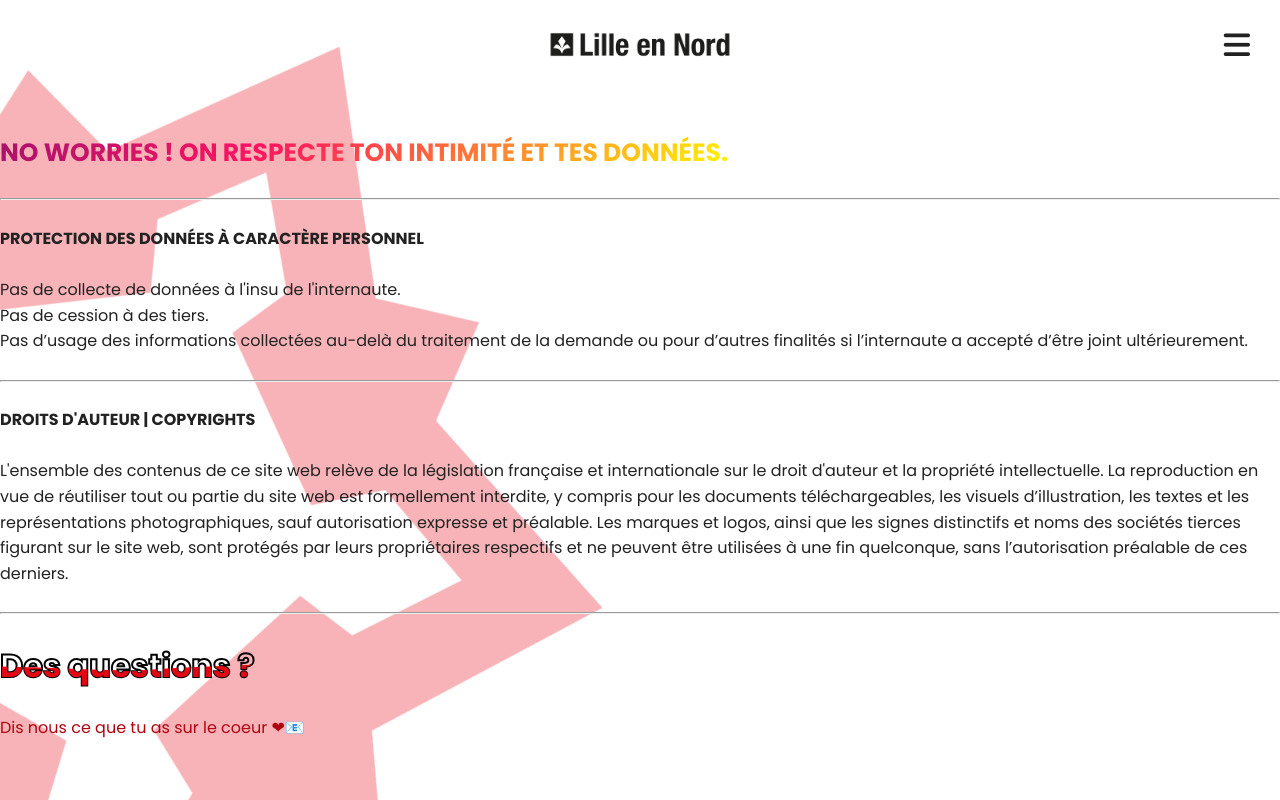
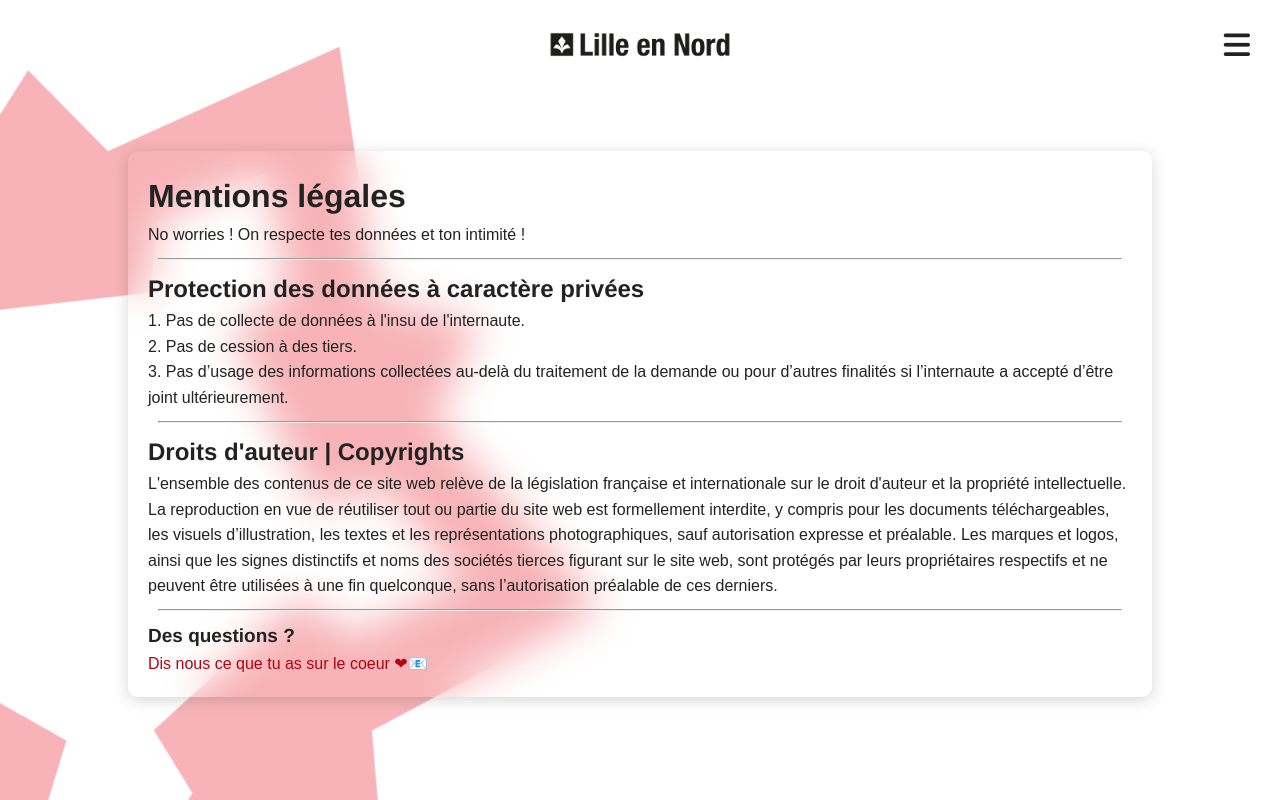
Before and after one commit to Kirjal/lille-en-nord, a Vue app: page /mentions in a window 1280 px wide. Built offline with nearby package versions, Linux system fonts and the light colour scheme.

Commit message:
modif contact + mentions + suppression plan

```diff
--- a/src/components/Navigation.vue
+++ b/src/components/Navigation.vue
@@ -23,9 +23,6 @@
       </li>
       <li>
         <router-link v-on:click="fermeMenu()" :to="{name:'mentions'}">Mentions Légales</router-link>
-      </li>
-      <li>
-        <router-link v-on:click="fermeMenu()" :to="{name:'plan'}">Plan du site</router-link>
       </li>
     </ul>
     <div v-if="user">
--- a/src/pages/Accueil.vue
+++ b/src/pages/Accueil.vue
@@ -167,10 +167,13 @@ article img {
 .show_more i {
     font-size: 60px;
     transition: all .2s ease-in-out;
+    color: var(--main-color);
 }
 
 .show_more i:hover {
-    transform: scale(1.1)
+    transform: scale(1.1);
+    cursor: pointer;
+    color: var(--main-color-darker);
 }
 
 .search {
--- a/src/pages/Contact.vue
+++ b/src/pages/Contact.vue
@@ -1,95 +1,28 @@
 <template>
-
-    <section><div class="content">
-            <h4> Contact</h4>
-            <h4> Contact</h4>
-        </div>
-        <br />
-    <br />
-    <strong>Pour toute demande de partenariat, proposition, invitation à un voyage de presse, oubli dans un article… </strong>
-    <br/>
-<strong>
-    N’hésitez pas à me contacter par email:
-    <a href="mailto:lilleennord.contact@gmail.com">lilleennord.contact@gmail.com</a>
-    .
-</strong>
-<br/>
-<strong>J’essaie de répondre dans les plus brefs délais à toutes les demandes 😉</strong>
-</section>
-
-
+    <div class="contact">
+        <h1>Contact</h1>
+        <p>Pour toute demande de partenariat, proposition, invitation à un voyage de presse, oubli dans un article…</p>
+        <p>N’hésitez pas à me contacter par e-mail suivante :</p>
+        <a href="mailto:lilleennord.contact@gmail.com">lilleennord.contact@gmail.com</a>
+        <small>J’essaie de répondre dans les plus brefs délais à toutes les demandes 😉</small>
+    </div>
 </template>
 
 <script>
-    export default {
-        name:'ContactComponent'
-    }
+export default {
+    name: 'ContactComponent'
+}
 </script>
 
 <style scoped>
-@import url("https://fonts.googleapis.com/css?family=Poppins:100,200,300,400,500,600,700,800,900");
-
-* {
-    margin: 0;
-    padding: 0;
-    box-sizing: border-box;
-    font-family: "Poppins", sans-serif;
+.contact {
+    width: 80%;
+    backdrop-filter: blur(20px);
+    padding: 20px;
+    box-shadow: 0 3px 15px rgba(51, 51, 51, 0.2);
+    border-radius: 10px;
 }
-
-body {
-    display: flex;
-    background: rgb(255, 255, 255);
-    min-height: 100vh;
-    align-items: center;
-    justify-content: center;
-}
-
-.content {
-    position: relative;
-    height: 50px;
-}
-
-.content h4 {
-    color: #fff;
-    font-size: 2em;
-    position: absolute;
-
-}
-
-.content h4:nth-child(1) {
-    color: transparent;
-    -webkit-text-stroke: 2px #050404;
-}
-
-.content h4:nth-child(2) {
-    color: #E30613;
-    animation: animate 4s ease-in-out infinite;
-}
-@keyframes animate {
-
-    0%,
-    100% {
-        clip-path: polygon(0% 45%,
-                16% 44%,
-                33% 50%,
-                54% 60%,
-                70% 61%,
-                84% 59%,
-                100% 52%,
-                100% 100%,
-                0% 100%);
-    }
-
-    50% {
-        clip-path: polygon(0% 60%,
-                15% 65%,
-                34% 66%,
-                51% 62%,
-                67% 50%,
-                84% 45%,
-                100% 46%,
-                100% 100%,
-                0% 100%);
-    }
+small {
+    display: block;
 }
 </style>
--- a/src/pages/Mentions.vue
+++ b/src/pages/Mentions.vue
@@ -1,155 +1,50 @@
 <template>
-    <div>
-     <br/>
-    <div class="container">
-        <div class="row">
-            <div class="col-md-12 text-center">
-                <h2 class="animate-charcter"> NO WORRIES ! ON RESPECTE TON INTIMITÉ ET TES DONNÉES.</h2>
-            </div>
-        </div>
-    </div>
-
-     <br/>
-     <hr/>
-    <br/>
-     <h4>PROTECTION DES DONNÉES À CARACTÈRE PERSONNEL</h4>
-     <br/>
+    <div class="mentions">
+        <h1>Mentions légales</h1>
+        <p>No worries ! On respecte tes données et ton intimité !</p>
+        <hr />
+        <h2>Protection des données à caractère privées</h2>
         <ol>
             <li>Pas de collecte de données à l'insu de l'internaute.</li>
             <li>Pas de cession à des tiers.</li>
-        <li>Pas d’usage des informations collectées au-delà du traitement de la demande ou pour d’autres finalités si l’internaute a
-        accepté d’être joint ultérieurement.</li>
+            <li>Pas d’usage des informations collectées au-delà du traitement de la demande ou pour d’autres finalités
+                si l’internaute a accepté d’être joint ultérieurement.</li>
         </ol>
-     <br/>
-     <hr/>
-     <br/>
-     <h4>DROITS D'AUTEUR | COPYRIGHTS</h4>
-     <br/>
-     <p>L'ensemble des contenus de ce site web relève de la législation française et internationale sur le droit d'auteur et la
-    propriété intellectuelle. La reproduction en vue de réutiliser tout ou partie du site web est formellement interdite, y
-    compris pour les documents téléchargeables, les visuels d’illustration, les textes et les représentations
-    photographiques, sauf autorisation expresse et préalable. Les marques et logos, ainsi que les signes distinctifs et noms
-    des sociétés tierces figurant sur le site web, sont protégés par leurs propriétaires respectifs et ne peuvent être
-    utilisées à une fin quelconque, sans l’autorisation préalable de ces derniers.</p>
-    <br/>
-    <hr/>
-    <br/>
-    <section>
-        <div class="content">
-            <h4>    Des questions ?</h4>
-            <h4>    Des questions ?</h4>
-        </div>
-    <br />
-
+        <hr />
+        <h2>Droits d'auteur | Copyrights</h2>
+        <p>L'ensemble des contenus de ce site web relève de la législation française et internationale sur le droit
+            d'auteur et la propriété intellectuelle. La reproduction en vue de réutiliser tout ou partie du site web est
+            formellement interdite, y compris pour les documents téléchargeables, les visuels d’illustration, les textes
+            et les représentations photographiques, sauf autorisation expresse et préalable. Les marques et logos, ainsi
+            que les signes distinctifs et noms des sociétés tierces figurant sur le site web, sont protégés par leurs
+            propriétaires respectifs et ne peuvent être utilisées à une fin quelconque, sans l’autorisation préalable de
+            ces derniers.</p>
+        <hr />
+        <h3> Des questions ?</h3>
         <a href="mailto:lilleennord.contact@gmail.com">Dis nous ce que tu as sur le coeur ❤📧</a>
-
-
-    </section>
-
-
     </div>
 </template>
 
 <script>
 export default {
-        name:'MentionsComponent'
+    name: 'MentionsComponent'
 }
 </script>
 
 <style scoped>
-@import url("https://fonts.googleapis.com/css?family=Poppins:100,200,300,400,500,600,700,800,900");
-
-        * {
-            margin: 0;
-            padding: 0;
-            box-sizing: border-box;
-            font-family: "Poppins", sans-serif;
+.mentions {
+    width: 80%;
+    backdrop-filter: blur(20px);
+    padding: 20px;
+    box-shadow: 0 3px 15px rgba(51, 51, 51, 0.2);
+    border-radius: 10px;
 }
 
-        body {
-            display: flex;
-            background: rgb(255, 255, 255);
-            min-height: 100vh;
-            align-items: center;
-            justify-content: center;
+hr {
+    margin: 10px;
 }
 
-        .content {
-            position: relative;
-            height: 50px;
+ol {
+    list-style-position: inside;
 }
-
-        .content h4 {
-            color: #fff;
-            font-size: 2em;
-            position: absolute;
-
-        }
-
-        .content h4:nth-child(1) {
-            color: transparent;
-            -webkit-text-stroke: 2px #050404;
-        }
-
-        .content h4:nth-child(2) {
-            color: #E30613;
-            animation: animate 4s ease-in-out infinite;
-        }
-
-        @keyframes animate {
-
-            0%,
-            100% {
-                clip-path: polygon(0% 45%,
-                        16% 44%,
-                        33% 50%,
-                        54% 60%,
-                        70% 61%,
-                        84% 59%,
-                        100% 52%,
-                        100% 100%,
-                        0% 100%);
-            }
-
-            50% {
-                clip-path: polygon(0% 60%,
-                        15% 65%,
-                        34% 66%,
-                        51% 62%,
-                        67% 50%,
-                        84% 45%,
-                        100% 46%,
-                        100% 100%,
-                        0% 100%);
-            }
-        }
-
-
-                .animate-charcter {
-                    text-transform: uppercase;
-                    background-image: linear-gradient(-225deg,
-                            #231557 0%,
-                            #44107a 29%,
-                            #ff1361 67%,
-                            #fff800 100%);
-                    background-size: auto auto;
-                    background-clip: border-box;
-                    background-size: 200% auto;
-                    color: #fff;
-                    background-clip: text;
-                    text-fill-color: transparent;
-                    -webkit-background-clip: text;
-                    -webkit-text-fill-color: transparent;
-                    animation: textclip 2s linear infinite;
-                    display: inline-block;
-                    font-size: 25px;
-                }
-
-                @keyframes textclip {
-                    to {
-                        background-position: 200% center;
-                    }
-                }
-
-
 </style>
--- a/src/pages/Plan.vue
+++ /dev/null
@@ -1,42 +0,0 @@
-<template>
-    <div>
-    <h1>PLAN DU SITE</h1>
-
-    <img src="./../assets/img/planLille.jpg" alt="" />
-
-    <br/>
-    <h3>Accueil:</h3>
-    <a href="Accueil">Accueil</a>
-    <br/>
-    <h3>Connexion:</h3>
-    <a href="Connexion">Connection</a>
-    <br/>
-    <h3>Profil:</h3>
-    <a href="Profil">Profil</a>
-    <br/>
-    <h3>Nouveau:</h3>
-    <a href="Nouveau">Nouveau</a>
-    <br/>
-    <h3>Contact:</h3>
-    <a href="Contact">Contact</a>
-    <br/>
-    </div>
-</template>
-
-<script>
-    export default {
-        name:'PlanComponent'
-    }
-</script>
-
-<style scoped>
-img {
-    width: 700px;
-    height: 500px;
-
-}
-
-a {
-    text-decoration: underline;
-}
-</style>
--- a/src/router/index.js
+++ b/src/router/index.js
@@ -4,7 +4,6 @@ import Accueil from "@/pages/Accueil";
 import Connexion from "@/pages/Connexion";
 import Profil from "@/pages/Profil";
 import Contact from "@/pages/Contact";
-import Plan from "@/pages/Plan";
 import Mentions from "@/pages/Mentions";
 import Nouveau from "@/pages/Nouveau";
 import NotFound from "@/pages/NotFound";
@@ -22,7 +21,6 @@ const router = createRouter({
     { path: "/connexion", name: "connexion", component: Connexion },
     { path: "/profil", name: "profil", component: Profil },
     { path: "/contact", name: "contact", component: Contact },
-    { path: "/plan", name: "plan", component: Plan },
     { path: "/mentions", name: "mentions", component: Mentions },
     { path: "/nouveau", name: "nouveau", component: Nouveau },
     { path: "/:catchAll(.*)", name: "404", component: NotFound },
```
Lines whose indentation alone changed are shown as unchanged.
